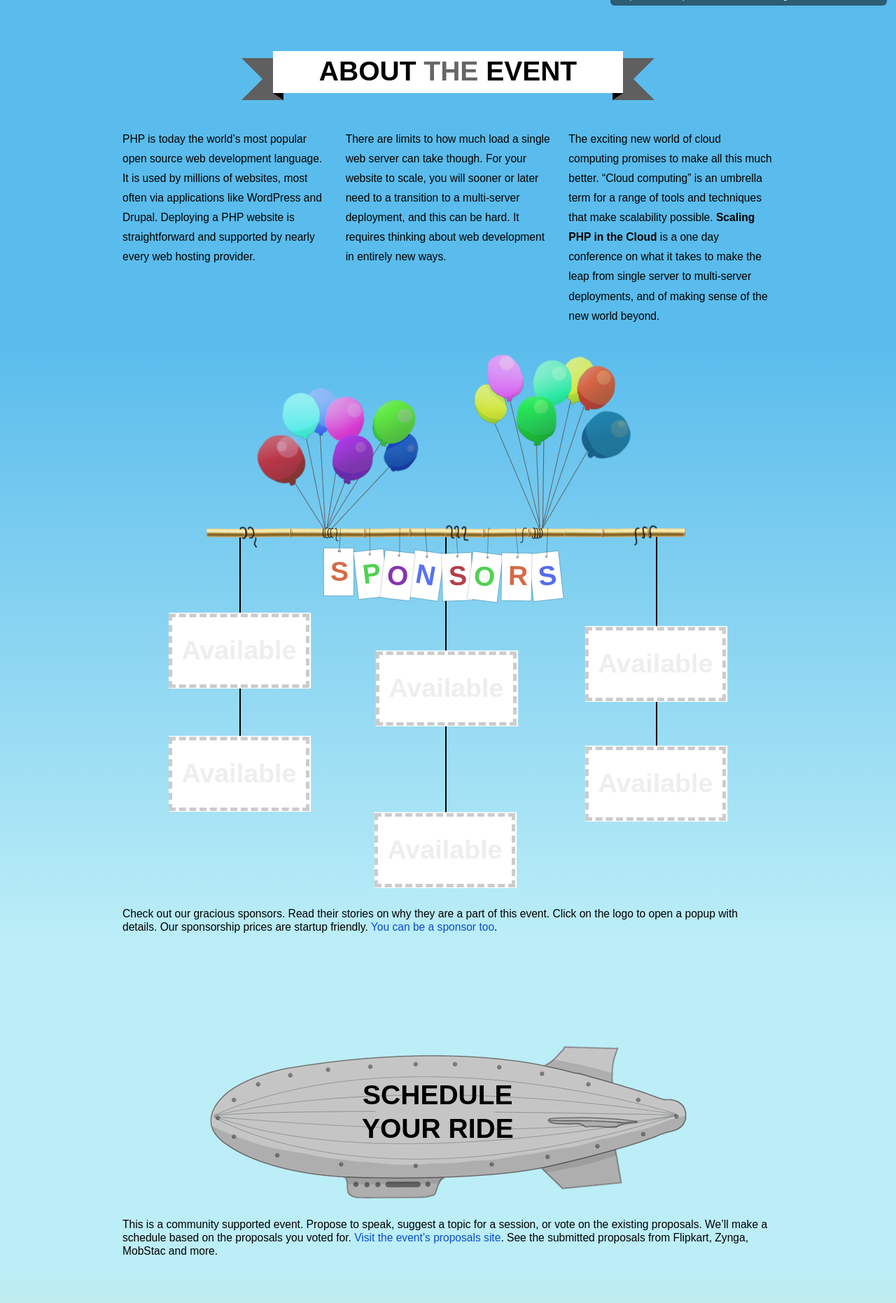
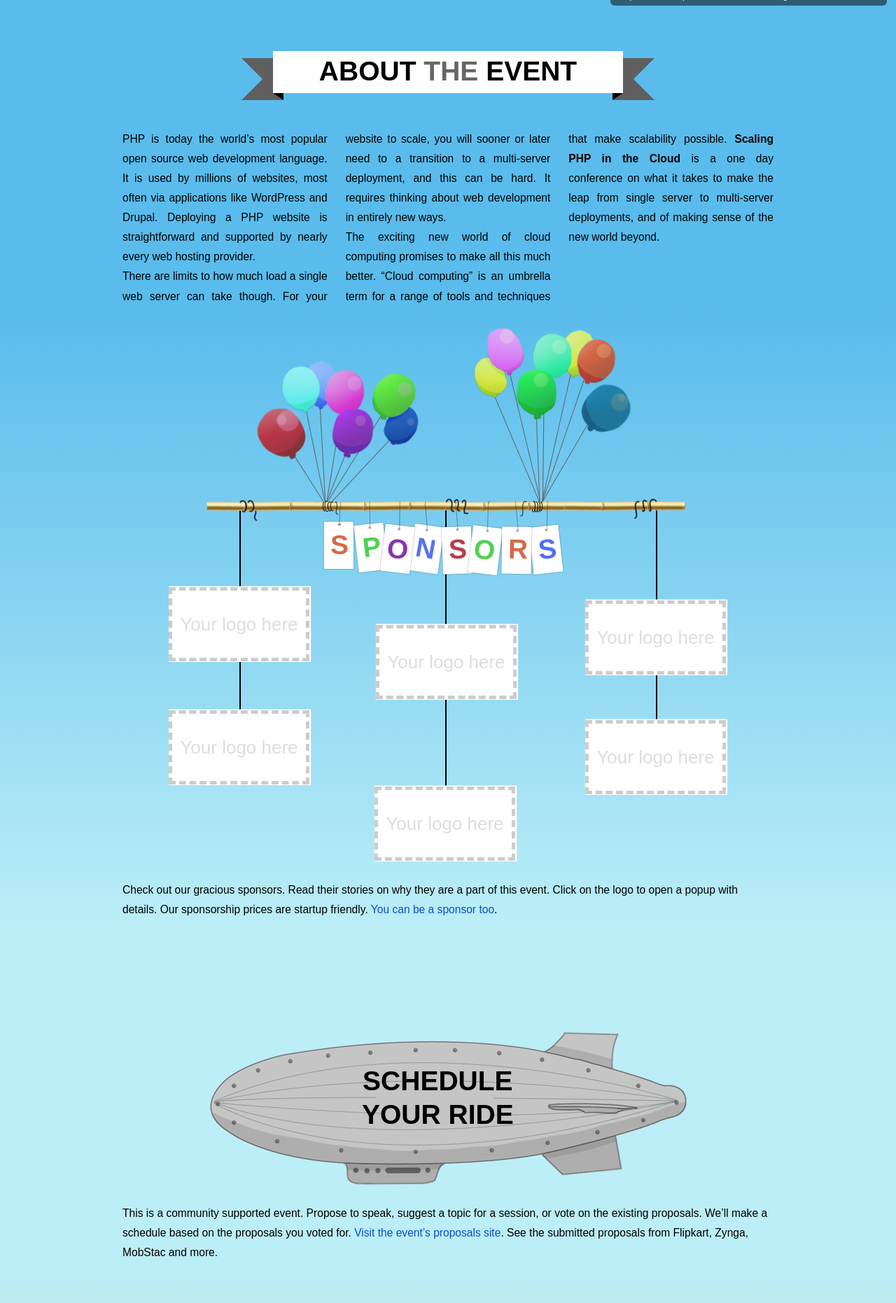
Before and after one commit to hasgeek/phpcloud, a PHP site: page / in a window 1280 px wide; the page is wider, and only the part inside the window is pictured. Shown: the part 932-2794 px from the top of that part at 70% size. Run offline with PHP 8.4, Linux system fonts and the light colour scheme; some libraries are stand-ins or nearby versions.

Commit message:
CSS fixes

```diff
--- a/sass/_boilerplate.scss
+++ b/sass/_boilerplate.scss
@@ -37,7 +37,7 @@ pre, code, kbd, samp { font-family: monospace, sans-serif; }
 
 body, select, input, textarea {   color: black; }
 h1,h2,h3,h4,h5,h6 { font-weight: bold; }
-html { overflow-y: scroll; }
+//html { overflow-y: scroll; }
 
 a:hover, a:active { outline: none; }
 a, a:active, a:visited { color: #607890; }
--- a/sass/_layout.scss
+++ b/sass/_layout.scss
@@ -35,6 +35,7 @@ h2#event-date {
 
 p {
     font-size: 120%;
+    line-height: 1.8;
 }
 
 a, a:visited {
@@ -325,12 +326,11 @@ h1#site-title {
 }
 
 #about-text p {
-    font-size: 120%;
-    line-height: 1.8;
-    margin: 0 0 10px 0;
-    -webkit-column-break-after: always;
-    -moz-column-break-after: always;
-    column-break-after: always;
+    margin: 0;
+    text-align: justify;
+    //-webkit-column-break-after: always;
+    //-moz-column-break-after: always;
+    //column-break-after: always;
 }
 
 hr {
@@ -423,9 +423,8 @@ hr {
     width: 191px;
     height: 96px;
     text-align: center;
-    font-size: 290%;
-    font-weight: bold;
-    color: #eee;
+    font-size: 200%;
+    color: #ddd;
     overflow: hidden;
     padding: 0;
     margin: 0;
@@ -558,7 +557,15 @@ hr {
 }
 
 .rotated {
-    @include rotateY(10deg, 500px);
+    /* We should be using -webkit-transform: perspective(500px) rotateY(10deg)
+       for the best effect. This breaks Chrome, however. The embedded map no
+       longer responds to clicks on the right half -- some of the time. Other
+       times it just works, and we don't know why. Using skewY instead of
+       rotateY with perspective is a poor man's rotation effect. It feels
+       wrong to the eye and is only usable for up to 2-3 degrees.
+       */
+    // @include rotateY(10deg, 500px);
+    @include skewY(3deg);
 }
 
 #balloon {
@@ -583,15 +590,6 @@ footer {
     @include background-image(linear-gradient(#f9ae1f, #f9ae1f));
 }
 
-#underground {
-    //@include replace-text-with-dimensions('underground.png');
-    background-image: image-url('underground.png');
-    background-repeat: no-repeat;
-    background-position: 50% 50%;
-    height: 1020px;
-    position: relative;
-}
-
 #underground1 {
     //@include replace-text-with-dimensions('underground.png');
     background-image: image-url('underground1.png');
--- a/www/css/screen.css
+++ b/www/css/screen.css
@@ -99,10 +99,6 @@ body, select, input, textarea {
 
 h1, h2, h3, h4, h5, h6 {
   font-weight: bold;
-}
-
-html {
-  overflow-y: scroll;
 }
 
 a:hover, a:active {
@@ -285,6 +281,7 @@ h2#event-date {
 
 p {
   font-size: 120%;
+  line-height: 1.8;
 }
 
 a, a:visited {
@@ -723,12 +720,8 @@ h1#site-title {
 }
 
 #about-text p {
-  font-size: 120%;
-  line-height: 1.8;
-  margin: 0 0 10px 0;
-  -webkit-column-break-after: always;
-  -moz-column-break-after: always;
-  column-break-after: always;
+  margin: 0;
+  text-align: justify;
 }
 
 hr {
@@ -864,9 +857,8 @@ hr {
   width: 191px;
   height: 96px;
   text-align: center;
-  font-size: 290%;
-  font-weight: bold;
-  color: #eee;
+  font-size: 200%;
+  color: #ddd;
   overflow: hidden;
   padding: 0;
   margin: 0;
@@ -1022,8 +1014,18 @@ hr {
 }
 
 .rotated {
-  -webkit-transform: perspective(500px) rotateY(10deg);
-  transform: perspective(500px) rotateY(10deg);
+  /* We should be using -webkit-transform: perspective(500px) rotateY(10deg)
+     for the best effect. This breaks Chrome, however. The embedded map no
+     longer responds to clicks on the right half -- some of the time. Other
+     times it just works, and we don't know why. Using skewY instead of
+     rotateY with perspective is a poor man's rotation effect. It feels
+     wrong to the eye and is only usable for up to 2-3 degrees.
+     */
+  -moz-transform: skewY(3deg);
+  -webkit-transform: skewY(3deg);
+  -o-transform: skewY(3deg);
+  -ms-transform: skewY(3deg);
+  transform: skewY(3deg);
 }
 
 #balloon {
@@ -1056,14 +1058,6 @@ footer {
   background-image: -moz-linear-gradient(#f9ae1f, #f9ae1f);
   background-image: -o-linear-gradient(#f9ae1f, #f9ae1f);
   background-image: linear-gradient(#f9ae1f, #f9ae1f);
-}
-
-#underground {
-  background-image: url('../img/underground.png');
-  background-repeat: no-repeat;
-  background-position: 50% 50%;
-  height: 1020px;
-  position: relative;
 }
 
 #underground1 {
--- a/www/index.php
+++ b/www/index.php
@@ -17,7 +17,7 @@
   <link rel="shortcut icon" href="img/favicon.ico"/>
 
   <!-- Stylesheets -->
-  <link href="css/screen.css?v=3" rel="stylesheet" type="text/css" />
+  <link href="css/screen.css?v=4" rel="stylesheet" type="text/css" />
   <!--[if IE]>
       <link href="css/ie.css" media="screen, projection" rel="stylesheet" type="text/css" />
   <![endif]-->
@@ -116,22 +116,22 @@
           <div id="sponsors-tree"><!-- --></div>
           <h2 id="sponsors-heading"><span id="s-s1">S</span><span id="s-p">p</span><span id="s-o1">o</span><span id="s-n">n</span><span id="s-s2">s</span><span id="s-o2">o</span><span id="s-r">r</span><span id="s-s3">s</span></h2>
           <div class="sponsor-logo sponsor-available" id="sponsor1">
-            Available
+            Your logo here
           </div>
           <div class="sponsor-logo sponsor-available" id="sponsor2">
-            Available
+            Your logo here
           </div>
           <div class="sponsor-logo sponsor-available" id="sponsor3">
-            Available
+            Your logo here
           </div>
           <div class="sponsor-logo sponsor-available" id="sponsor4">
-            Available
+            Your logo here
           </div>
           <div class="sponsor-logo sponsor-available" id="sponsor5">
-            Available
+            Your logo here
           </div>
           <div class="sponsor-logo sponsor-available" id="sponsor6">
-            Available
+            Your logo here
           </div>
           <p>
             Check out our gracious sponsors. Read their stories on why they are a part of this event.
@@ -210,7 +210,6 @@
   </script>
   <!-- Map -->
   <script type="text/javascript">
-    $(function() {
     var latlng = new google.maps.LatLng(12.9341, 77.6043);
     var mapOptions = {
       zoom: 14,
@@ -224,11 +223,13 @@
       title: "Dharmaram College"
     });
     var infowindow = new google.maps.InfoWindow({
-        content: "<h3>Dharmaram College</h3><p>Christ University Campus</p>"
+      content: '<h3>Dharmaram College</h3><p>Christ University Campus. <a target="_blank" href="http://goo.gl/maps/jYyv">See larger map</a>.</p>'
     });
     google.maps.event.addListener(marker, 'click', function() {
       infowindow.open(map, marker);
     });
+    $(window).load(function() {
+      infowindow.open(map, marker);
     });
   </script>
 </body>
```
Lines whose indentation alone changed are shown as unchanged.
